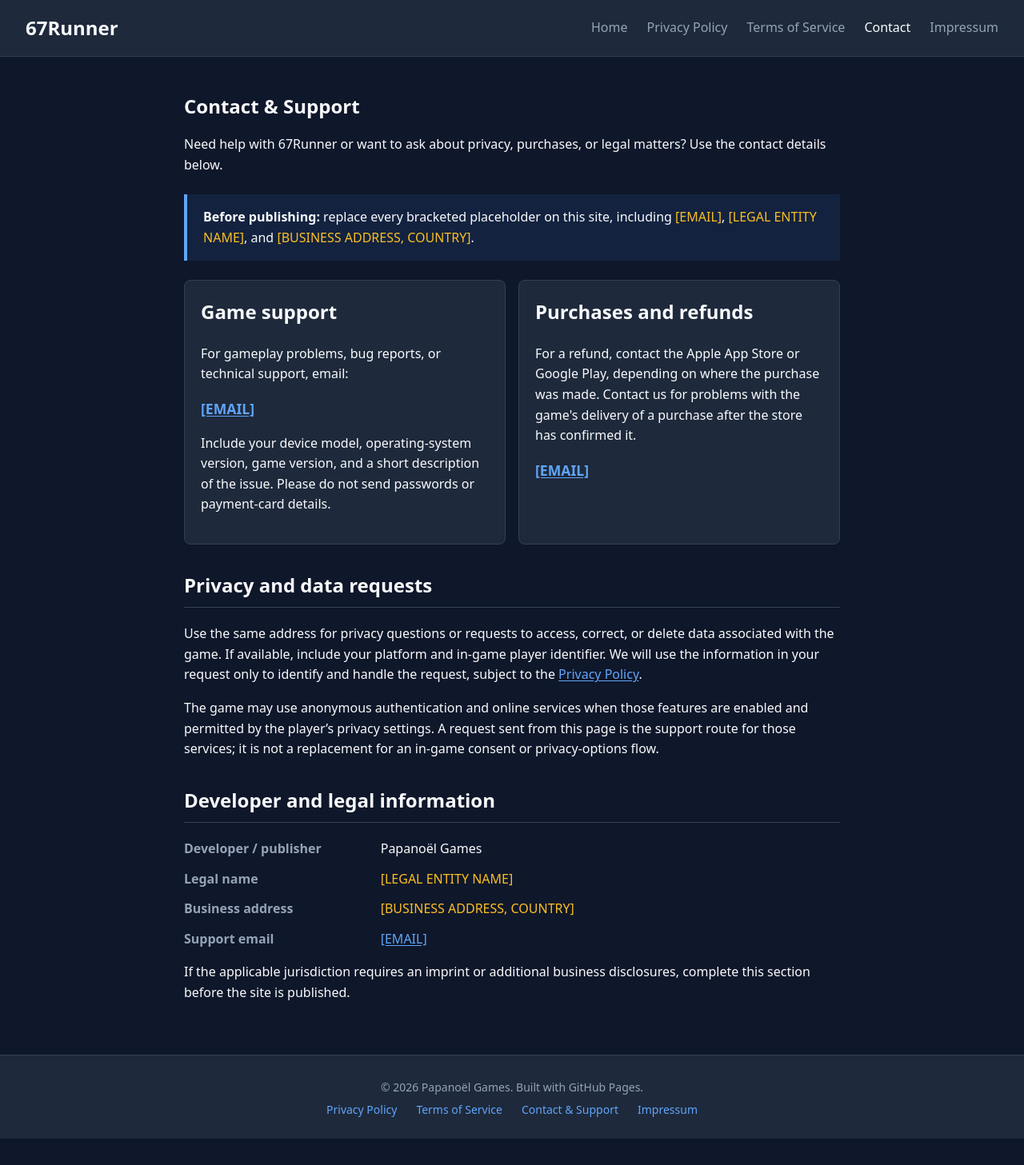
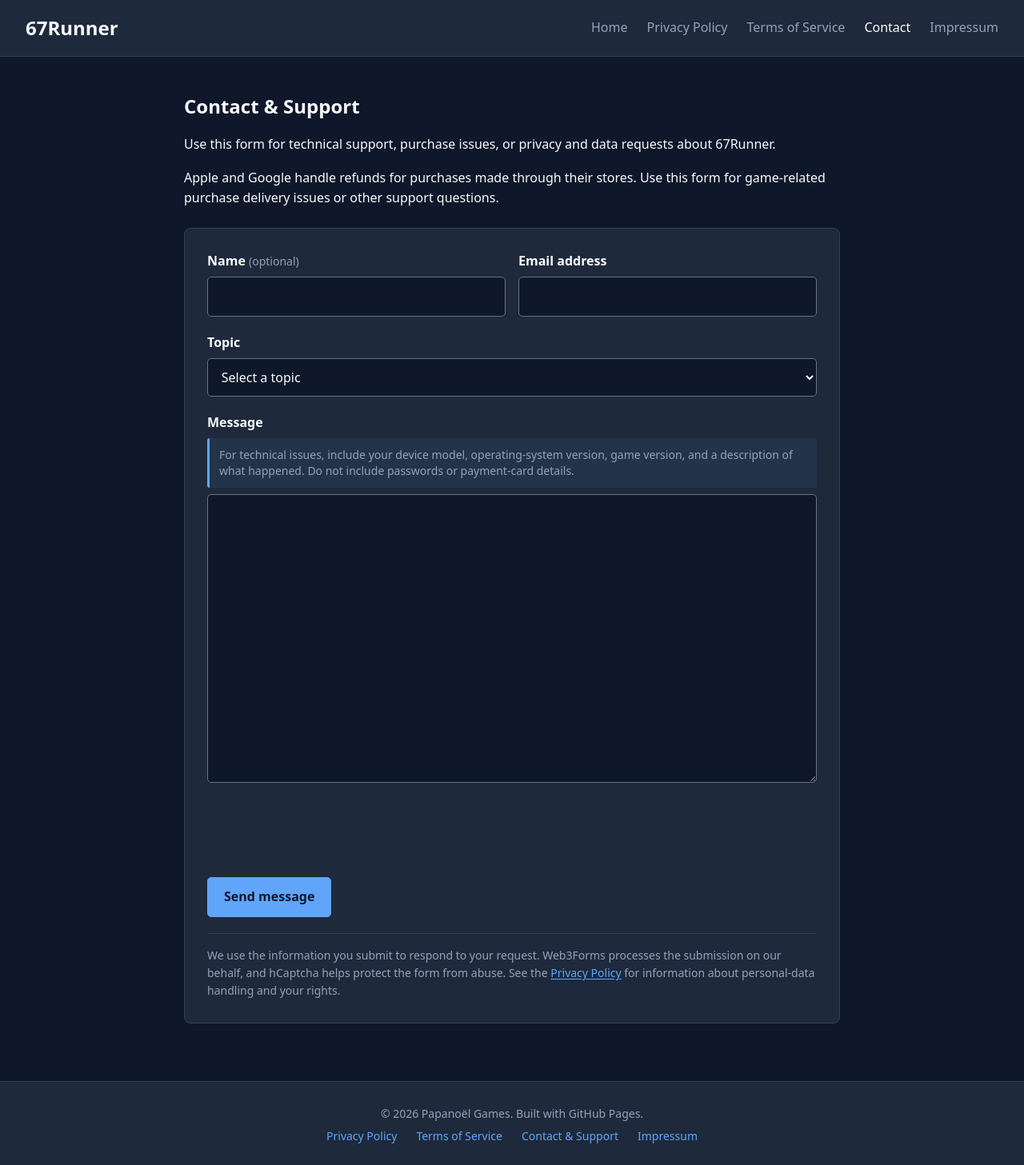
Before and after one commit to CGSNoel/67RunnerGame, a Jekyll site: the page built from contact.md, in a window 1280 px wide. Shown: the whole page at 80% size. Built offline with Jekyll 4.4.1, drawn with Linux system fonts in a browser that asks for light colours; before the commit the page ends 1424 px from its top, so only the background shows below that.

Commit message:
add contact form

```diff
--- a/assets/site.css
+++ b/assets/site.css
@@ -179,6 +179,111 @@ a:focus-visible {
     text-underline-offset: 2px;
 }
 
+.contact-form {
+    display: flex;
+    flex-direction: column;
+    gap: 1.25rem;
+    margin: 1.5rem 0;
+    padding: 1.75rem;
+    background: var(--card-bg);
+    border: 1px solid var(--border-color);
+    border-radius: 8px;
+}
+
+.form-row {
+    display: grid;
+    grid-template-columns: repeat(2, minmax(0, 1fr));
+    gap: 1rem;
+}
+
+.form-field {
+    display: flex;
+    flex-direction: column;
+    gap: 0.4rem;
+}
+
+.form-field label {
+    font-weight: 600;
+}
+
+.form-optional,
+.form-field-hint {
+    color: var(--text-muted);
+    font-size: 0.875rem;
+    font-weight: 400;
+}
+
+.form-field input,
+.form-field select,
+.form-field textarea {
+    width: 100%;
+    padding: 0.7rem 0.8rem;
+    border: 1px solid #64748b;
+    border-radius: 5px;
+    background: #0f172a;
+    color: var(--text-main);
+    font: inherit;
+}
+
+.form-field textarea {
+    min-height: 18rem;
+    line-height: 1.5;
+    resize: vertical;
+}
+
+.form-field input:focus,
+.form-field select:focus,
+.form-field textarea:focus {
+    outline: 2px solid var(--accent);
+    outline-offset: 1px;
+    border-color: var(--accent);
+}
+
+.form-field-hint {
+    margin: 0 0 0.15rem;
+    padding: 0.65rem 0.75rem;
+    border-left: 3px solid var(--accent);
+    border-radius: 3px;
+    background: rgba(96, 165, 250, 0.08);
+    line-height: 1.45;
+}
+
+.h-captcha {
+    min-height: 78px;
+}
+
+.form-error {
+    margin: 0;
+    color: #fca5a5;
+    font-weight: 600;
+}
+
+.form-submit {
+    align-self: flex-start;
+    padding: 0.7rem 1.25rem;
+    border: 1px solid var(--accent);
+    border-radius: 5px;
+    background: var(--accent);
+    color: #0f172a;
+    cursor: pointer;
+    font: inherit;
+    font-weight: 700;
+}
+
+.form-submit:hover,
+.form-submit:focus-visible {
+    background: var(--accent-hover);
+    border-color: var(--accent-hover);
+}
+
+.form-privacy-note {
+    margin: 0;
+    padding-top: 1rem;
+    border-top: 1px solid var(--border-color);
+    color: var(--text-muted);
+    font-size: 0.875rem;
+}
+
 .legal-content h2,
 .contact-content h2 {
     margin-top: 2rem;
@@ -189,61 +294,6 @@ a:focus-visible {
 .legal-content ul,
 .contact-content ul {
     padding-left: 1.5rem;
-}
-
-.notice {
-    margin: 1.5rem 0;
-    padding: 1rem 1.25rem;
-    border-left: 4px solid var(--accent);
-    background: rgba(59, 130, 246, 0.1);
-    color: var(--text-main);
-}
-
-.contact-grid {
-    display: grid;
-    grid-template-columns: repeat(2, minmax(0, 1fr));
-    gap: 1rem;
-    margin: 1.5rem 0;
-}
-
-.contact-card {
-    padding: 1.25rem;
-    background: var(--card-bg);
-    border: 1px solid var(--border-color);
-    border-radius: 8px;
-}
-
-.contact-card h2 {
-    margin-top: 0;
-    border: 0;
-    padding: 0;
-}
-
-.contact-email {
-    display: inline-block;
-    font-size: 1.1rem;
-    font-weight: 600;
-    overflow-wrap: anywhere;
-}
-
-.info-list {
-    display: grid;
-    grid-template-columns: minmax(9rem, 0.4fr) minmax(0, 1fr);
-    gap: 0.75rem 1rem;
-    margin: 1rem 0;
-}
-
-.info-list dt {
-    color: var(--text-muted);
-    font-weight: 600;
-}
-
-.info-list dd {
-    margin: 0;
-}
-
-.placeholder {
-    color: #fbbf24;
 }
 
 .site-footer {
@@ -283,16 +333,12 @@ a:focus-visible {
         font-size: 2.5rem;
     }
 
-    .contact-grid,
-    .info-list {
+    .form-row {
         grid-template-columns: 1fr;
     }
 
-    .info-list {
-        gap: 0.15rem;
+    .contact-form {
+        padding: 1.25rem;
     }
 
-    .info-list dt {
-        margin-top: 0.75rem;
-    }
 }
--- a/contact.md
+++ b/contact.md
@@ -1,50 +1,74 @@
 ---
 layout: contact
-title: Contact & Support - 67Runner
+title: "Contact & Support - 67Runner"
 description: Contact and support for 67Runner.
 permalink: /contact/
 ---
 
 # Contact &amp; Support
 
-Need help with 67Runner or want to ask about privacy, purchases, or legal matters? Use the contact details below.
+Use this form for technical support, purchase issues, or privacy and data requests about 67Runner.
 
-<div class="notice">
-    <strong>Before publishing:</strong> replace every bracketed placeholder on this site, including <span class="placeholder">[EMAIL]</span>, <span class="placeholder">[LEGAL ENTITY NAME]</span>, and <span class="placeholder">[BUSINESS ADDRESS, COUNTRY]</span>.
-</div>
+Apple and Google handle refunds for purchases made through their stores. Use this form for game-related purchase delivery issues or other support questions.
 
-<div class="contact-grid">
-    <article class="contact-card">
-        <h2>Game support</h2>
-        <p>For gameplay problems, bug reports, or technical support, email:</p>
-        <a class="contact-email" href="mailto:[EMAIL]">[EMAIL]</a>
-        <p>Include your device model, operating-system version, game version, and a short description of the issue. Please do not send passwords or payment-card details.</p>
-    </article>
+<form id="contact-form" class="contact-form" action="https://api.web3forms.com/submit" method="POST">
+    <input type="hidden" name="access_key" value="2b263805-55f2-499e-a51e-209e6ef6c119">
+    <input type="hidden" name="subject" value="67Runner support request">
+    <input type="hidden" name="from_name" value="67Runner website">
 
-    <article class="contact-card">
-        <h2>Purchases and refunds</h2>
-        <p>For a refund, contact the Apple App Store or Google Play, depending on where the purchase was made. Contact us for problems with the game's delivery of a purchase after the store has confirmed it.</p>
-        <a class="contact-email" href="mailto:[EMAIL]">[EMAIL]</a>
-    </article>
-</div>
+    <div class="form-row">
+        <div class="form-field">
+            <label for="contact-name">Name <span class="form-optional">(optional)</span></label>
+            <input id="contact-name" name="name" type="text" autocomplete="name">
+        </div>
 
-## Privacy and data requests
+        <div class="form-field">
+            <label for="contact-email">Email address</label>
+            <input id="contact-email" name="email" type="email" autocomplete="email" required>
+        </div>
+    </div>
 
-Use the same address for privacy questions or requests to access, correct, or delete data associated with the game. If available, include your platform and in-game player identifier. We will use the information in your request only to identify and handle the request, subject to the [Privacy Policy]({{ '/privacy/' | relative_url }}).
+    <div class="form-field">
+        <label for="contact-topic">Topic</label>
+        <select id="contact-topic" name="topic" required>
+            <option value="" selected disabled>Select a topic</option>
+            <option value="technical-support">Technical support</option>
+            <option value="purchase-issue">Purchase issue</option>
+            <option value="privacy-or-data-request">Privacy or data request</option>
+            <option value="other">Other</option>
+        </select>
+    </div>
 
-The game may use anonymous authentication and online services when those features are enabled and permitted by the player's privacy settings. A request sent from this page is the support route for those services; it is not a replacement for an in-game consent or privacy-options flow.
+    <div class="form-field">
+        <label for="contact-message">Message</label>
+        <p id="contact-message-help" class="form-field-hint">For technical issues, include your device model, operating-system version, game version, and a description of what happened. Do not include passwords or payment-card details.</p>
+        <textarea id="contact-message" name="message" rows="14" aria-describedby="contact-message-help" required></textarea>
+    </div>
 
-## Developer and legal information
+    <div class="h-captcha" data-captcha="true" data-lang="en" data-theme="dark"></div>
+    <p id="captcha-error" class="form-error" role="alert" tabindex="-1" hidden>Please complete the captcha before submitting the form.</p>
 
-<dl class="info-list">
-    <dt>Developer / publisher</dt>
-    <dd>Papanoël Games</dd>
-    <dt>Legal name</dt>
-    <dd class="placeholder">[LEGAL ENTITY NAME]</dd>
-    <dt>Business address</dt>
-    <dd class="placeholder">[BUSINESS ADDRESS, COUNTRY]</dd>
-    <dt>Support email</dt>
-    <dd><a href="mailto:[EMAIL]">[EMAIL]</a></dd>
-</dl>
+    <button type="submit" class="form-submit">Send message</button>
 
-If the applicable jurisdiction requires an imprint or additional business disclosures, complete this section before the site is published.
+    <p class="form-privacy-note">
+        We use the information you submit to respond to your request. Web3Forms processes the submission on our behalf, and hCaptcha helps protect the form from abuse. See the <a href="{{ '/privacy/' | relative_url }}">Privacy Policy</a> for information about personal-data handling and your rights.
+    </p>
+</form>
+
+<script>
+    const contactForm = document.getElementById('contact-form');
+    const captchaError = document.getElementById('captcha-error');
+
+    contactForm.addEventListener('submit', event => {
+        const captchaResponse = contactForm.querySelector('textarea[name="h-captcha-response"]');
+
+        if (!captchaResponse || !captchaResponse.value) {
+            event.preventDefault();
+            captchaError.hidden = false;
+            captchaError.focus();
+        } else {
+            captchaError.hidden = true;
+        }
+    });
+</script>
+<script src="https://web3forms.com/client/script.js" async defer></script>
```
Also changed, not shown: privacy.md (+3 -1 lines).
